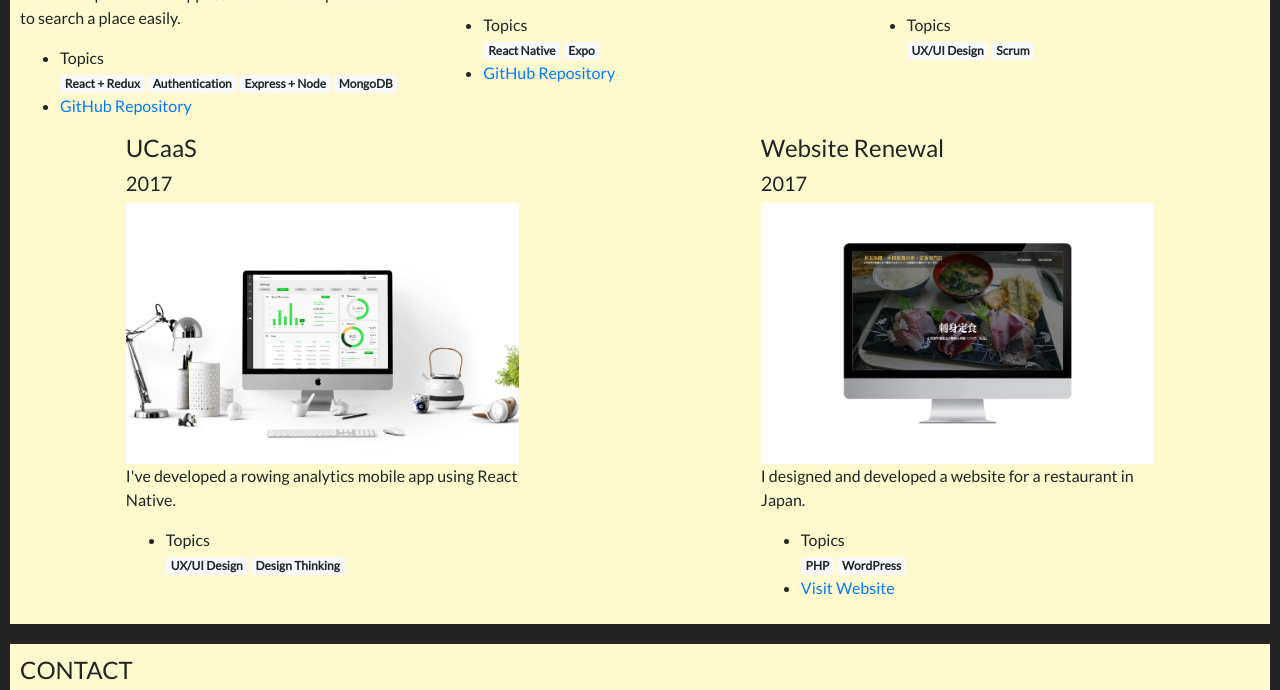
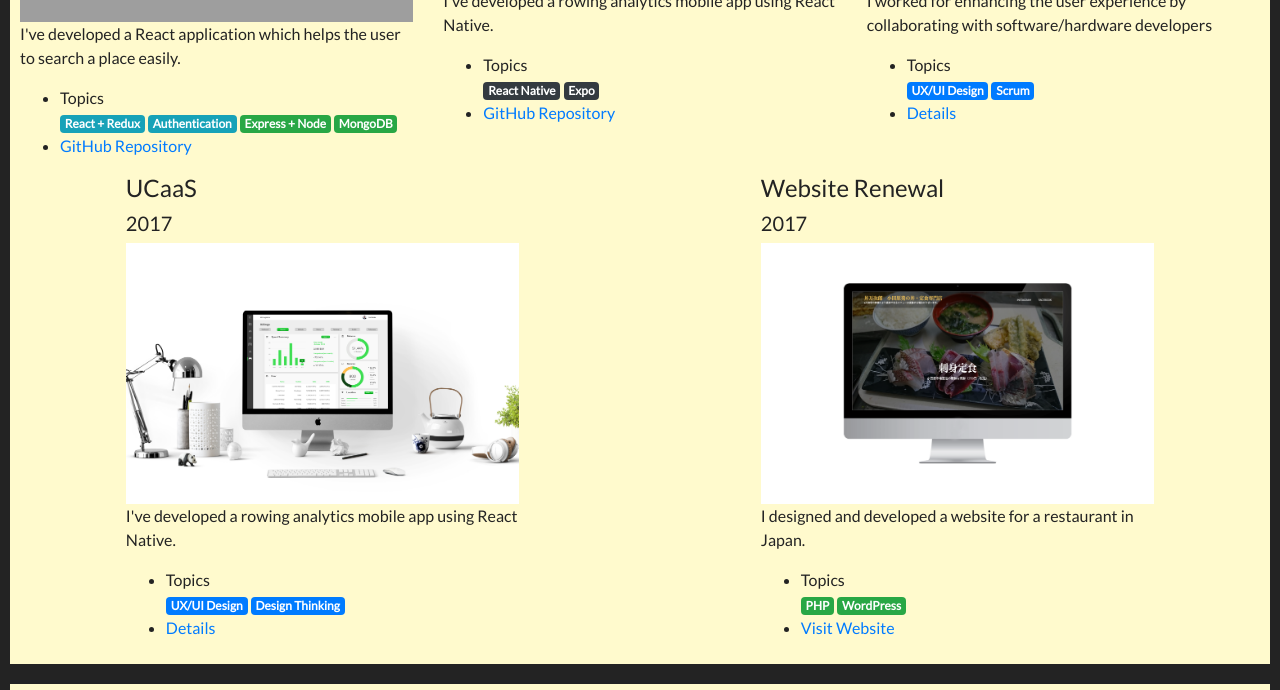
Before and after one commit to Giwada/portfolio, a plain HTML site: page index.html in a window 1280 px wide. Shown: the part 564-1254 px from the top of the page. Drawn offline with nearby package versions, Linux system fonts and the light colour scheme; grey boxes are pictures that could not be loaded.

Commit message:
110919
minor change

```diff
--- a/index.html
+++ b/index.html
@@ -8,7 +8,7 @@
     <script src="https://code.jquery.com/jquery-3.3.1.slim.min.js" integrity="sha384-q8i/X+965DzO0rT7abK41JStQIAqVgRVzpbzo5smXKp4YfRvH+8abtTE1Pi6jizo" crossorigin="anonymous"></script>
     <script src="https://cdnjs.cloudflare.com/ajax/libs/popper.js/1.14.7/umd/popper.min.js" integrity="sha384-UO2eT0CpHqdSJQ6hJty5KVphtPhzWj9WO1clHTMGa3JDZwrnQq4sF86dIHNDz0W1" crossorigin="anonymous"></script>
     <script src="https://stackpath.bootstrapcdn.com/bootstrap/4.3.1/js/bootstrap.min.js" integrity="sha384-JjSmVgyd0p3pXB1rRibZUAYoIIy6OrQ6VrjIEaFf/nJGzIxFDsf4x0xIM+B07jRM" crossorigin="anonymous"></script>
-    <title>Masato Kagiwada - Developer Portfolio</title>
+    <title>Masato Kagiwada - UX/UI Designer | Software Developer</title>
     <link rel="stylesheet" href="index.css">
     <link href="https://fonts.googleapis.com/css?family=Lato" rel="stylesheet">
     <link rel="stylesheet" href="https://cdnjs.cloudflare.com/ajax/libs/font-awesome/4.7.0/css/font-awesome.min.css">
@@ -17,11 +17,11 @@
 <body>
   <header class="section header">
     <h2 class="header-title">MASATO KAGIWADA</h2>
-    <h5 class="header-main">UX/UI DESIGNER & WEB/MOBILE DEVELOPER</h5>
-    <!-- <p class="header-invite">Interested? Let's go through!</p> -->
+    <h5 class="header-main">UX/UI DESIGNER & SOFTWARE DEVELOPER</h5>
   </header>
   <section class="section" id="projects">
     <h3>PROJECTS</h3>
+    <p>I've worked for several project as UX/UI Designer, Software(Web/Mobile Developer) in Asia and Europe.</p>
     <div class="row">
     <section class="project container col-sm-4">
       <h4>Location Platform</h4>
@@ -30,10 +30,10 @@
       <p>I've developed a React application which helps the user to search a place easily.</p>
       <ul>
         <li>Topics</li>
-        <span class="badge badge-light">React + Redux</span>
-        <span class="badge badge-light">Authentication</span>
-        <span class="badge badge-light">Express + Node</span>
-        <span class="badge badge-light">MongoDB</span>
+        <span class="badge badge-info">React + Redux</span>
+        <span class="badge badge-info">Authentication</span>
+        <span class="badge badge-success">Express + Node</span>
+        <span class="badge badge-success">MongoDB</span>
         <li><a href="https://github.com/Giwada/react-location" target="_blank" >GitHub Repository</a></li>
       </ul>
     </section>
@@ -44,8 +44,8 @@
         <p>I've developed a rowing analytics mobile app using React Native.</p>
         <ul>
           <li>Topics</li>
-          <span class="badge badge-light">React Native</span>
-          <span class="badge badge-light">Expo</span>
+          <span class="badge badge-dark">React Native</span>
+          <span class="badge badge-dark">Expo</span>
           <li><a href="https://github.com/Giwada/react-native-expo-rowing" target="_blank" >GitHub Repository</a></li>
         </ul>
     </section>
@@ -56,9 +56,9 @@
       <p>I worked for enhancing the user experience by collaborating with software/hardware developers</p>
       <ul>
         <li>Topics</li>
-        <span class="badge badge-light">UX/UI Design</span>
-        <span class="badge badge-light">Scrum</span>
-
+        <span class="badge badge-primary">UX/UI Design</span>
+        <span class="badge badge-primary">Scrum</span>
+        <li><a href='https://www.behance.net/gallery/85279193/Fleet-Management-System-UXUI-Design-Process' target="_blank">Details</a></li>
       </ul>
     </section>
     <section class="project container col-sm-4">
@@ -68,9 +68,9 @@
       <p>I've developed a rowing analytics mobile app using React Native.</p>
       <ul>
         <li>Topics</li>
-        <span class="badge badge-light">UX/UI Design</span>
-        <span class="badge badge-light">Design Thinking</span>
-
+        <span class="badge badge-primary">UX/UI Design</span>
+        <span class="badge badge-primary">Design Thinking</span>
+        <li><a href='https://www.behance.net/gallery/85284251/UCaaS-UXUI-Design-Process' target="_blank">Details</a></li>
       </ul>
     </section>
     <section class="project container col-sm-4">
@@ -80,8 +80,8 @@
       <p>I designed and developed a website for a restaurant in Japan.</p>
       <ul>
         <li>Topics</li>
-        <span class="badge badge-light">PHP</span>
-        <span class="badge badge-light">WordPress</span>
+        <span class="badge badge-success">PHP</span>
+        <span class="badge badge-success">WordPress</span>
         <li><a href="https://donman.website/" target="_blank" >Visit Website</a></li>
       </ul>
     </section>
```
